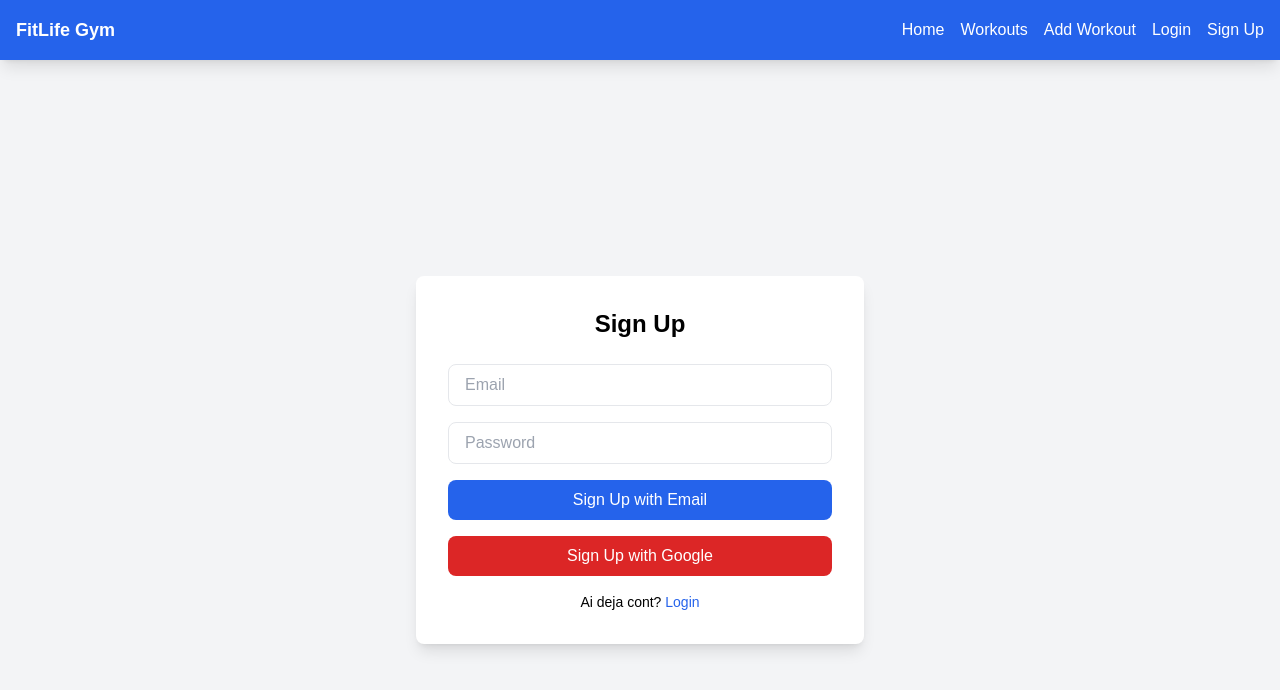
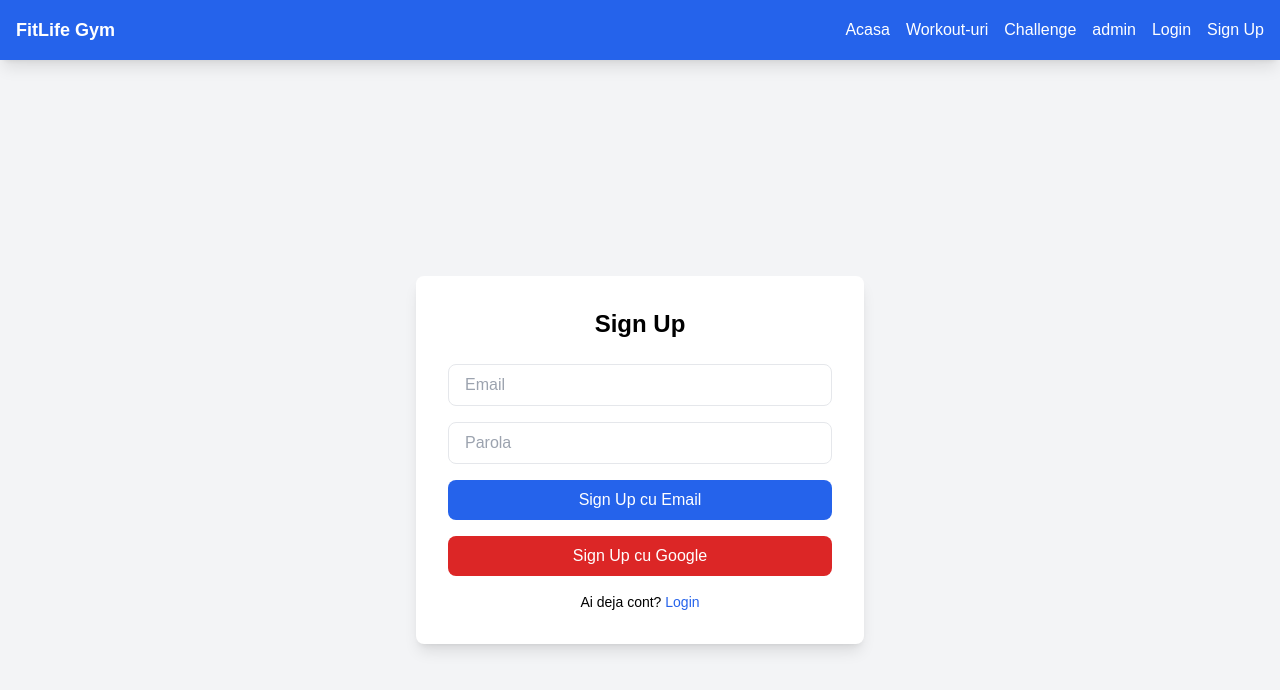
Before and after one commit to Jebica04/Gym_membership_app, a React (Create React App) app: page /signup in a window 1280 px wide. Shown: the top 690 px of the page. Built offline with nearby package versions, Linux system fonts and the light colour scheme; no server answers.

Commit message:
Added functionality to Navbar and SignUpPage

```diff
--- a/src/components/Navbar.jsx
+++ b/src/components/Navbar.jsx
@@ -11,18 +11,24 @@ const Navbar = () => {
       <h1 className="text-lg font-bold">FitLife Gym</h1>
       <div>
         <Link to="/" className="mr-4 hover:underline">
-          Home
+          Acasa
         </Link>
         <Link to="/workouts" className="mr-4 hover:underline">
-          Workouts
+          Workout-uri
         </Link>
-        <Link to="/add-workout" className="mr-4 hover:underline">
-          Add Workout
+        <Link to="/challenge" className="mr-4 hover:underline">
+          Challenge
         </Link>
+        <Link to="/admin" className="mr-4 hover:underline">
+          admin
+        </Link>
+        {user && (<Link to="/add-workout" className="mr-4 hover:underline">
+          Adauga Workout
+        </Link>)}
         {user ? (
           <>
             <Link to="/account" className="mr-4 hover:underline">
-              My Account
+              Contul Meu
             </Link>
             <button
               onClick={() => auth.signOut()}
--- a/src/components/SignupPage.jsx
+++ b/src/components/SignupPage.jsx
@@ -1,6 +1,7 @@
 import React, { useState } from "react";
-import { auth, googleProvider } from "../firebase";
+import { auth, googleProvider, db } from "../firebase";
 import { createUserWithEmailAndPassword, signInWithPopup } from "firebase/auth";
+import { setDoc, doc } from "firebase/firestore";
 import { useNavigate } from "react-router-dom";
 
 const SignupPage = () => {
@@ -10,9 +11,25 @@ const SignupPage = () => {
 
   // Email-based Sign-Up
   const handleSignup = async () => {
+    if (!email || !password) {
+      alert("Please fill all fields!");
+      return;
+    }
+
     try {
-      await createUserWithEmailAndPassword(auth, email, password);
-      navigate("/account"); // Redirect after successful sign-up
+      const userCredential = await createUserWithEmailAndPassword(auth, email, password);
+      const user = userCredential.user;
+
+      // Add user information to Firestore
+      const userId = user.email; // Use email as ID
+      await setDoc(doc(db, "users", userId), {
+        name: "",
+        email: user.email,
+        age: null,
+        gender: "",
+      });
+
+      navigate("/account"); // Redirect to account page
     } catch (error) {
       alert(error.message);
     }
@@ -21,10 +38,24 @@ const SignupPage = () => {
   // Google Sign-Up
   const handleGoogleSignup = async () => {
     try {
-      await signInWithPopup(auth, googleProvider);
-      navigate("/account"); // Redirect after Google sign-up
+      const result = await signInWithPopup(auth, googleProvider);
+      const user = result.user;
+
+      // Check if user exists in Firestore, if not, create a new document
+      const userDoc = doc(db, "users", user.email);
+      await setDoc(userDoc, {
+        name: "",
+        email: user.email,
+        age: null,
+        gender: "",
+        membership: "None",
+        balance: 0,
+      }, { merge: true });
+
+      alert("Signed up cu succes cu Google!");
+      navigate("/account"); // Redirect to account page
     } catch (error) {
-      alert(error.message);
+      alert("Eroare la signing up cu Google: " + error.message);
     }
   };
 
@@ -42,7 +73,7 @@ const SignupPage = () => {
           />
           <input
             type="password"
-            placeholder="Password"
+            placeholder="Parola"
             value={password}
             onChange={(e) => setPassword(e.target.value)}
             className="w-full px-4 py-2 border rounded-lg focus:outline-none focus:ring-2 focus:ring-blue-600"
@@ -51,13 +82,13 @@ const SignupPage = () => {
             onClick={handleSignup}
             className="w-full bg-blue-600 text-white py-2 rounded-lg hover:bg-blue-700"
           >
-            Sign Up with Email
+            Sign Up cu Email
           </button>
           <button
             onClick={handleGoogleSignup}
             className="w-full bg-red-600 text-white py-2 rounded-lg hover:bg-red-700"
           >
-            Sign Up with Google
+            Sign Up cu Google
           </button>
         </div>
         <p className="text-center mt-4 text-sm">
```
